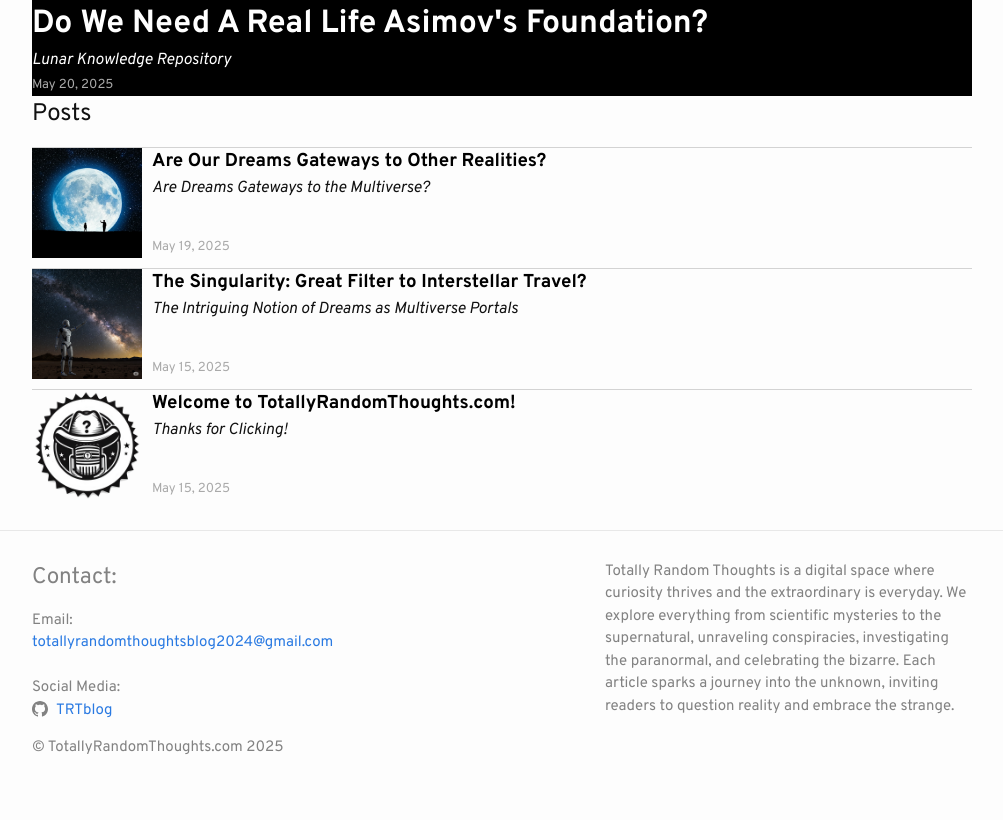
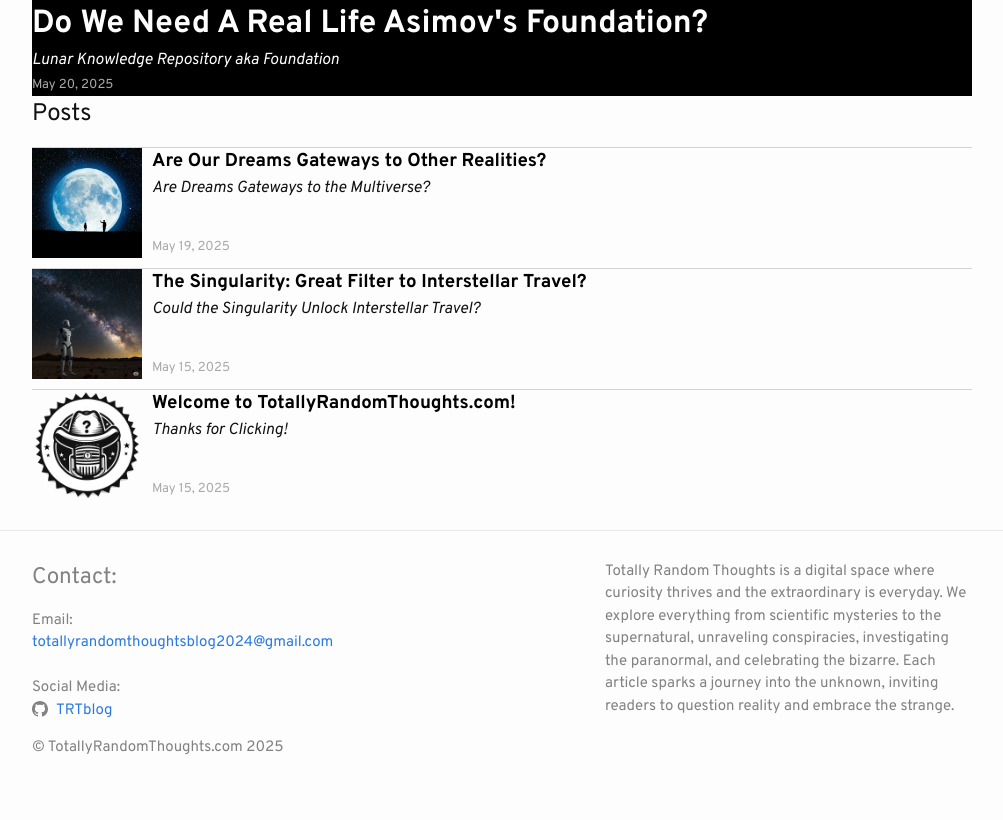
Before and after one commit to TRTblog/TRTblog.github.io, a Jekyll site: the page built from feed/blog.markdown, in a window 1280 px wide. Shown: the part 666-1486 px from the top of the page, without its empty margins (138-1141 px from the left). Built offline with Jekyll 4.4.1, drawn with Linux system fonts in a browser that asks for light colours.

Commit message:
Updated excerpt cutoff

```diff
--- a/_posts/2025-05-15-The Singularity-Great-Filter.markdown
+++ b/_posts/2025-05-15-The Singularity-Great-Filter.markdown
@@ -7,7 +7,7 @@ author: TRTBlogger
 image: /images/AIgenerate1.png
 ---
 
-<h3>The Intriguing Notion of Dreams as Multiverse Portals<!--more--></h3>
+<h3>Could the Singularity Unlock Interstellar Travel?<!--more--></h3>
 <p>The vast silence of the cosmos has always whispered a profound question: where is everyone?Enrico Fermi's famous paradox highlights the stark contradiction between the high probability of extraterrestrial life and the complete lack of observed civilizations. The Drake equation, a probabilistic argument used to estimate the number of active, communicative extraterrestrial civilizations in the Milky Way galaxy, often leaves us staring at a significant unknown – the "Great Filter." This hypothetical barrier, somewhere in the timeline of life's development, prevents most, if not all, potential civilizations from reaching a stage where they become detectable.</p>
 
 <p>But what if this Great Filter isn't some catastrophic cosmic event or an inherent biological limitation? What if it's a technological hurdle, one that we ourselves are rapidly approaching: the singularity?</p>
--- a/_posts/2025-05-20-Real-Life-Foundation.markdown
+++ b/_posts/2025-05-20-Real-Life-Foundation.markdown
@@ -6,7 +6,7 @@ categories: blog
 author: TRTBlogger
 image: /images/foundation.png
 ---
-<h2>Lunar Knowledge Repository<!--more-->: An Analysis of Necessity, Feasibility, and Implications in a Volatile World</h2>
+<h2>Lunar Knowledge Repository aka Foundation<!--more-->: An Analysis of Necessity, Feasibility, and Implications in a Volatile World</h2>
 
 The current geopolitical climate, marked by widespread unrest and violence, coupled with the inherent vulnerabilities of Earth-bound archives to natural disasters and technological obsolescence, compels a critical re-evaluation of humanity's long-term knowledge preservation strategies. Inspired by Isaac Asimov's "Foundation" series, the concept of a lunar knowledge repository emerges not merely as a speculative backup but as a strategic imperative for civilizational resilience.
 
```
